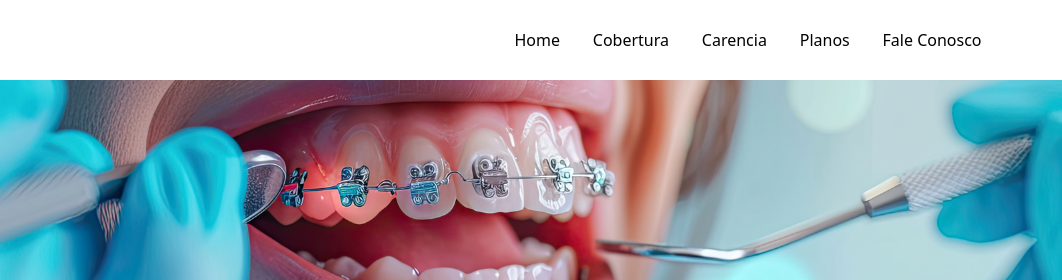
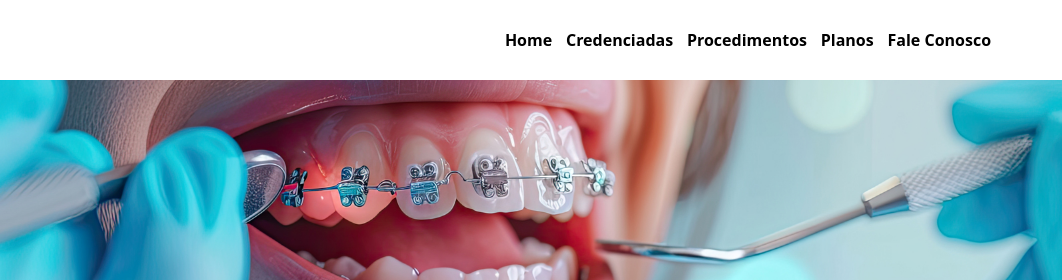
Before and after one commit to jorgeacruz/MaisDental, a website: page src/index.html in a window 1280 px wide. Shown: the top 280 px of the page, 218-1280 px from the left. Drawn offline with nearby package versions, Linux system fonts and the light colour scheme.

Commit message:
update index

```diff
--- a/src/index.html
+++ b/src/index.html
@@ -15,11 +15,11 @@
                 <img src="./images/logo.jpg" alt="Vantagens MaisDental" title="Vantagens MaisDental" class="w-36" />
                 <div>
                     <ul class="flex flex-row justify-around items-center w-[500px]">
-                        <li>Home</li>
-                        <li>Cobertura</li>
-                        <li>Carencia</li>
-                        <li>Planos</li>
-                        <li>Fale Conosco</li>
+                        <li class="font-semibold hover:text-primary duration-100">Home</li>
+                        <li class="font-semibold hover:text-primary duration-100"><a href="#credenciadas">Credenciadas</a></li>
+                        <li class="font-semibold hover:text-primary duration-100"><a href="#procedimentos">Procedimentos</a></li>
+                        <li class="font-semibold hover:text-primary duration-100"><a href="#planos">Planos</a></li>
+                        <li class="font-semibold hover:text-primary duration-100"><a href="#contato">Fale Conosco</a></li>
                     </ul>
                 </div>
             </div>
@@ -78,6 +78,7 @@
         </div>
     </section>
     <!-- Rede Credenciada -->
+    <span id="credenciadas" class="mt-10"></span>
     <section class="w-full p-10 flex flex-col gap-6 justify-center items-center ">
         <div class="w-full max-w-6xl flex flex-col">
             <h1 class="text-4xl text-forth font-bold">Rede Credenciada</h1>
@@ -107,6 +108,7 @@
         </div>
     </section>
     <!-- Procedimentos Realizados - CINZA -->
+    <span id="procedimentos" class="mt-10"></span>
     <section class="w-full p-20 bg-third flex flex-col gap-6 justify-center items-center ">
         <div class="w-full max-w-6xl flex flex-col">
             <h1 class="text-4xl text-forth font-bold">Procedimentos</h1>
```
Also changed, not shown: styles/output.css.
